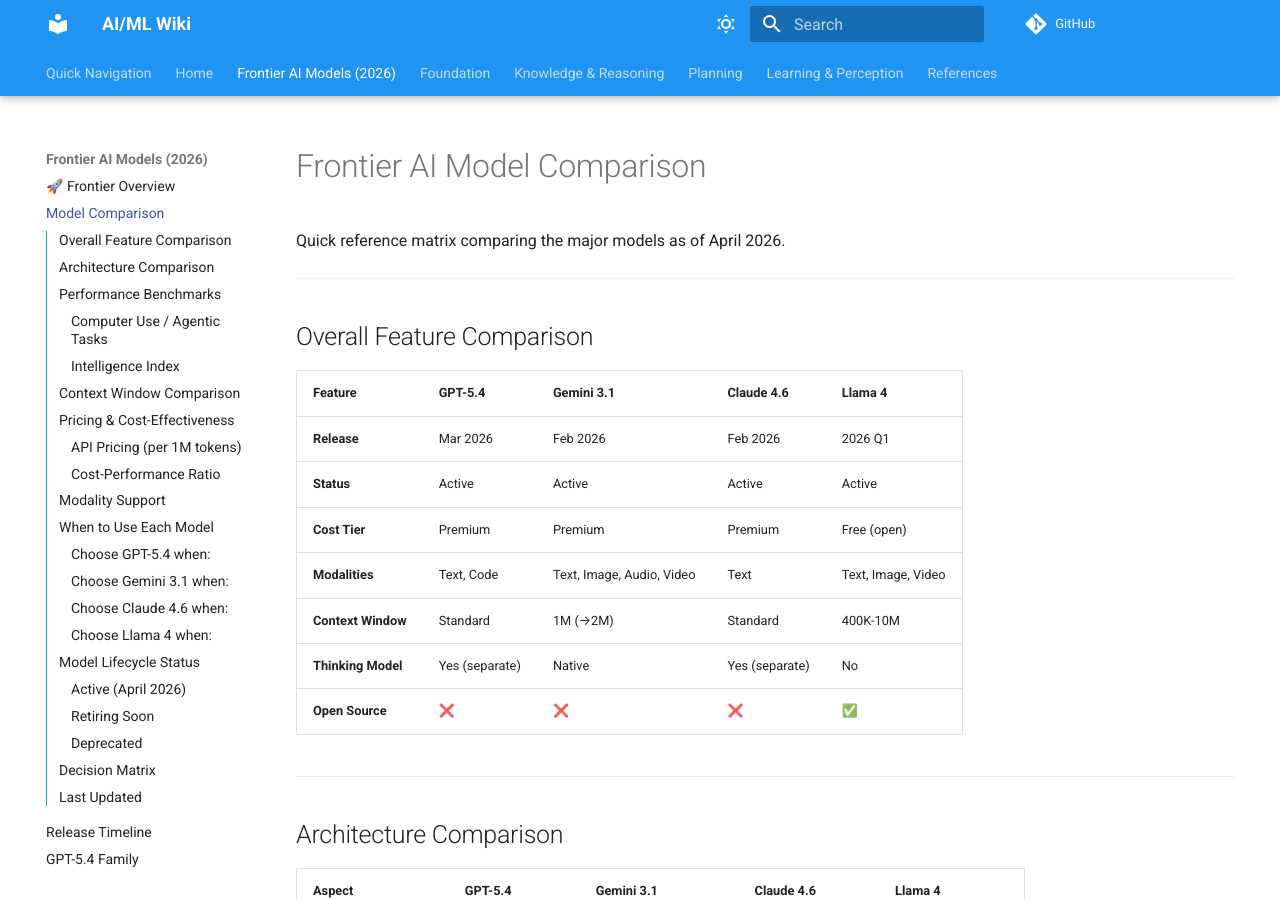
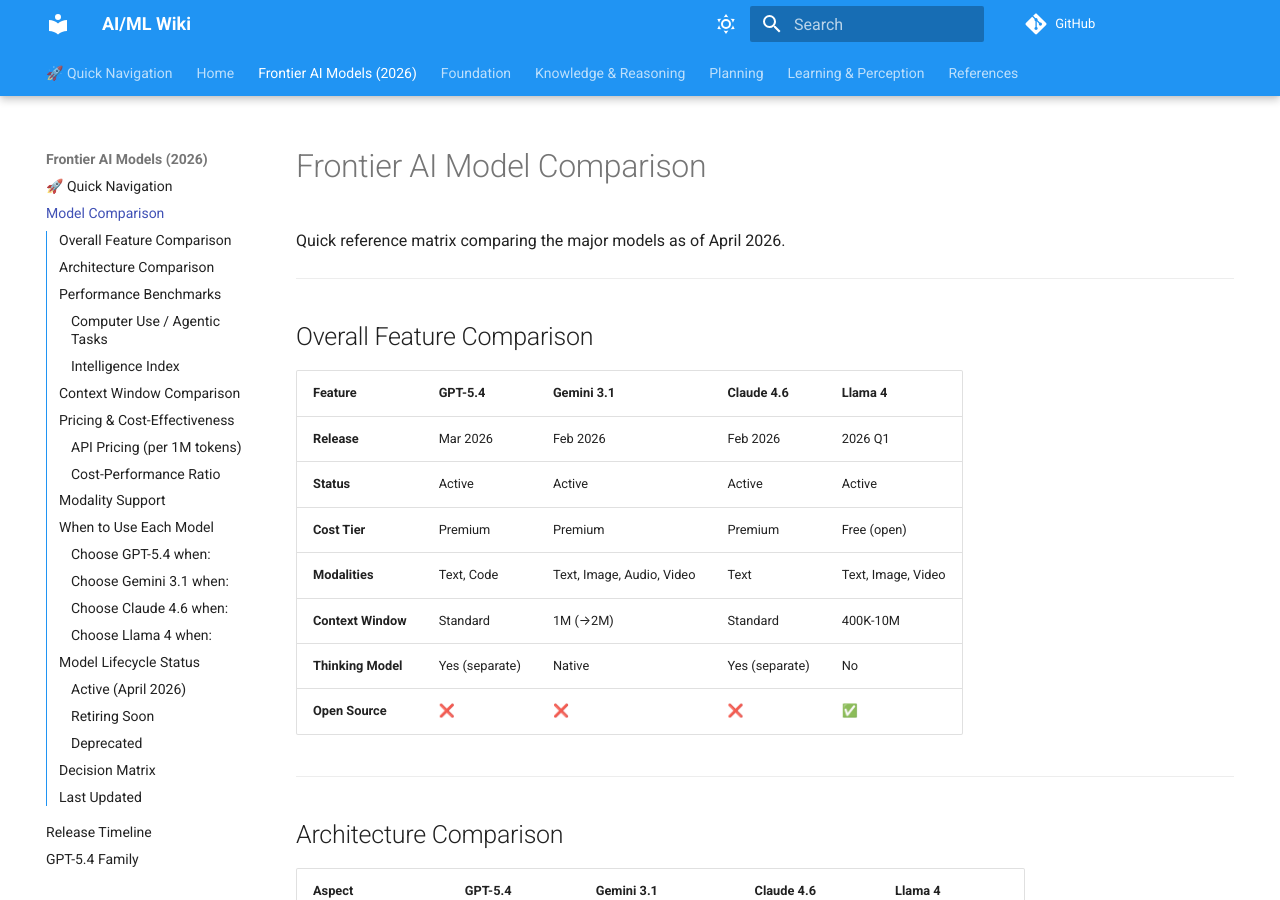
Before and after one commit to Alexico1969/AI-wiki, an MkDocs documentation site: the page built from docs/frontier/model-comparison.md, in a window 1280 px wide and 900 px high. Built offline with MkDocs 1.6.1 and Material for MkDocs 9.7.7, drawn with Linux system fonts in a browser that asks for light colours; comment, search, counter and statistics services are not loaded; part of the change alters nothing that is shown.

Commit message:
Fix: Make Quick Navigation point to Frontier Overview
- Changed 'Quick Navigation' from dropdown to direct link
- Points to frontier/index.md (Frontier Overview)
- Shows 🚀 emoji
- Simpler, cleaner navigation

```diff
--- a/mkdocs.yml
+++ b/mkdocs.yml
@@ -47,11 +47,7 @@ plugins:
   - offline
 
 nav:
-  - Quick Navigation:
-    - 🚀 Frontier Overview: frontier/index.md
-    - Model Comparison: frontier/model-comparison.md
-    - Release Timeline: frontier/timeline.md
-    - Benchmarks: frontier/benchmarks.md
+  - 🚀 Quick Navigation: frontier/index.md
   - Home: index.md
   - Frontier AI Models (2026):
     - Overview: frontier/index.md
```
